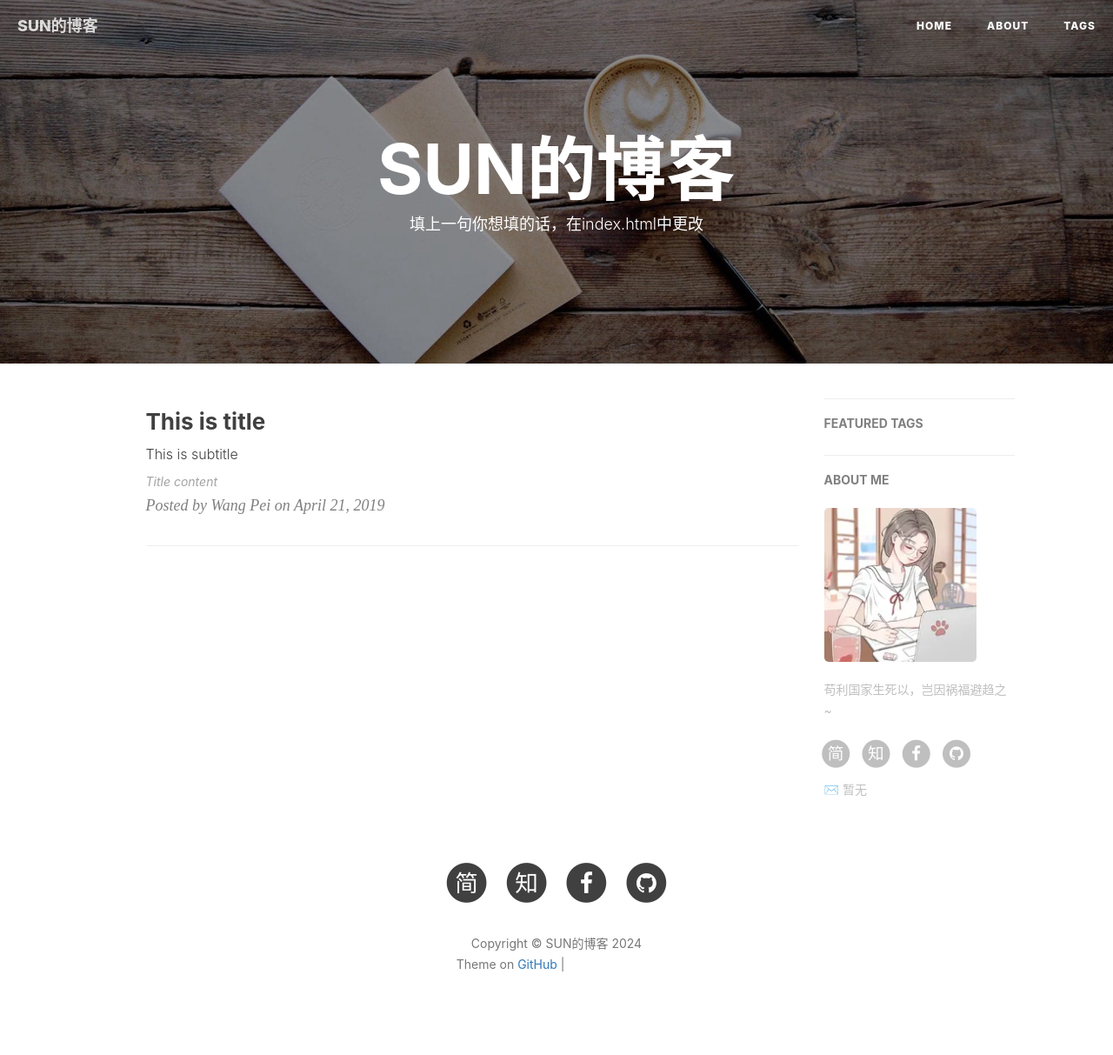
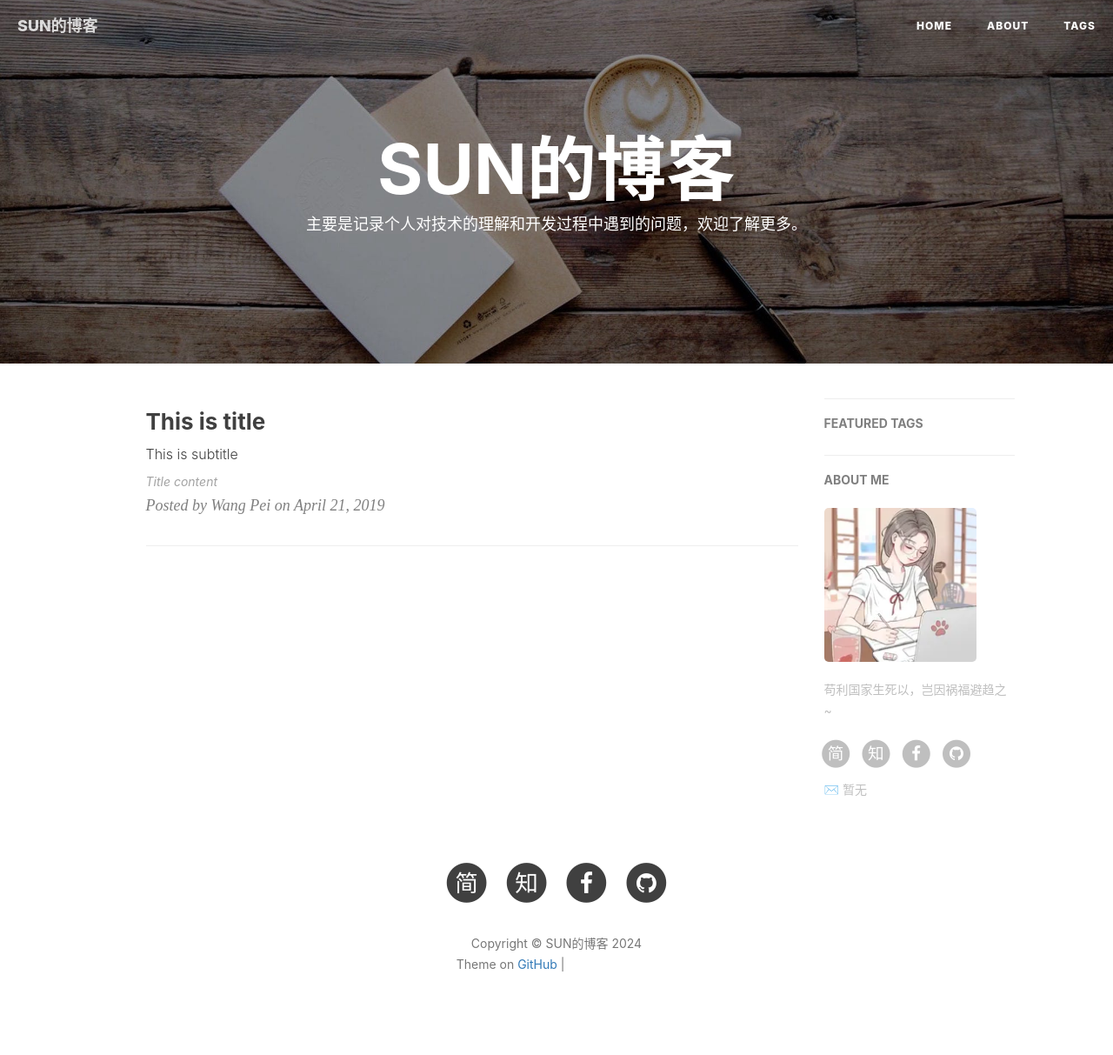
Before and after one commit to SunLijie1118/SunLijie1118.github.io, a Jekyll site: the page built from index.html, in a window 1280 px wide. Shown: the whole page at 87% size. Built offline with Jekyll 4.4.1, drawn with Linux system fonts in a browser that asks for light colours; nearby versions of some CDN libraries; the list of posts is cut into pages by our own code; comment, search, counter and statistics services are not loaded; grey boxes are pictures that could not be loaded.

Commit message:
Update index.html

```diff
--- a/index.html
+++ b/index.html
@@ -1,6 +1,6 @@
 ---
 layout: page
-description: "填上一句你想填的话，在index.html中更改"
+description: "主要是记录个人对技术的理解和开发过程中遇到的问题，欢迎了解更多。"
 ---
 
 {% for post in paginator.posts %}
```
